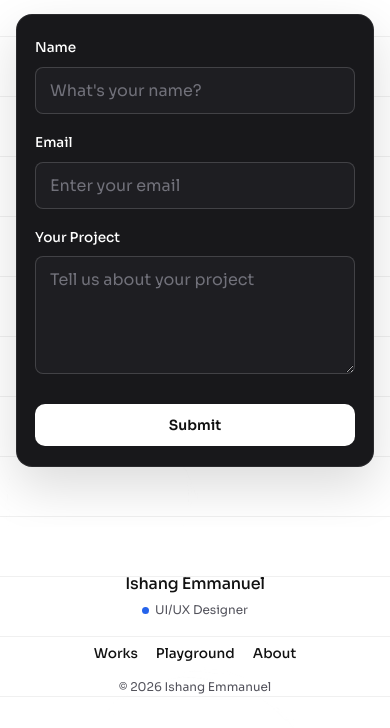
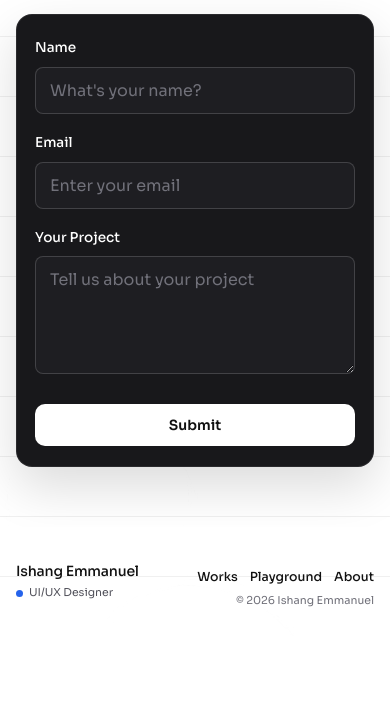
Before and after one commit to Emmyrazy/portfolio, a plain HTML site: page index.html in a window 390 px wide. Shown: the part 4644-5372 px from the top of the page. After the commit the page ends 5280 px from the top, so only its background shows below. Drawn offline with Linux system fonts and the light colour scheme.

Commit message:
Make mobile footer layout horizontal with balanced left-and-right alignment

```diff
--- a/css/mobile.css
+++ b/css/mobile.css
@@ -412,29 +412,63 @@
     border-radius: 8px;
   }
 
-  /* Footer */
+  /* Footer: Horizontal Mobile Layout */
   .site-footer {
-    padding: 44px 0 32px;
+    padding: 36px 0 28px;
   }
 
   .footer-inner {
-    flex-direction: column;
-    align-items: center;
-    text-align: center;
-    gap: 20px;
+    flex-direction: row;
+    justify-content: space-between;
+    align-items: flex-start;
+    text-align: left;
+    gap: 16px;
+    width: 100%;
   }
 
-  .footer-left,
-  .footer-right {
-    align-items: center;
+  .footer-left {
+    display: flex;
+    flex-direction: column;
+    align-items: flex-start;
+    text-align: left;
+    gap: 4px;
+    flex-shrink: 0;
+  }
+
+  .footer-brand-name {
+    font-size: 0.95rem;
+    line-height: 1.25;
+  }
+
+  .footer-brand-role {
+    font-size: 0.72rem;
   }
 
   .footer-right {
-    gap: 12px;
+    display: flex;
+    flex-direction: column;
+    align-items: flex-end;
+    text-align: right;
+    gap: 6px;
+    flex-shrink: 0;
   }
 
   .footer-nav-links {
-    gap: 24px;
+    display: flex;
+    flex-direction: row;
+    gap: 16px;
+    justify-content: flex-end;
+  }
+
+  .footer-nav-links a {
+    font-size: 0.82rem;
+  }
+
+  .footer-brand-copy {
+    font-size: 0.7rem;
+    color: #71717a;
+    line-height: 1.25;
+    text-align: right;
   }
 }
 
@@ -518,8 +552,31 @@
     max-width: 320px;
   }
 
+  .footer-inner {
+    flex-direction: row;
+    justify-content: space-between;
+    align-items: flex-start;
+    gap: 12px;
+  }
+
   .footer-nav-links {
-    gap: 18px;
+    gap: 12px;
+  }
+
+  .footer-nav-links a {
+    font-size: 0.78rem;
+  }
+
+  .footer-brand-name {
+    font-size: 0.88rem;
+  }
+
+  .footer-brand-role {
+    font-size: 0.68rem;
+  }
+
+  .footer-brand-copy {
+    font-size: 0.68rem;
   }
 }
 
```
